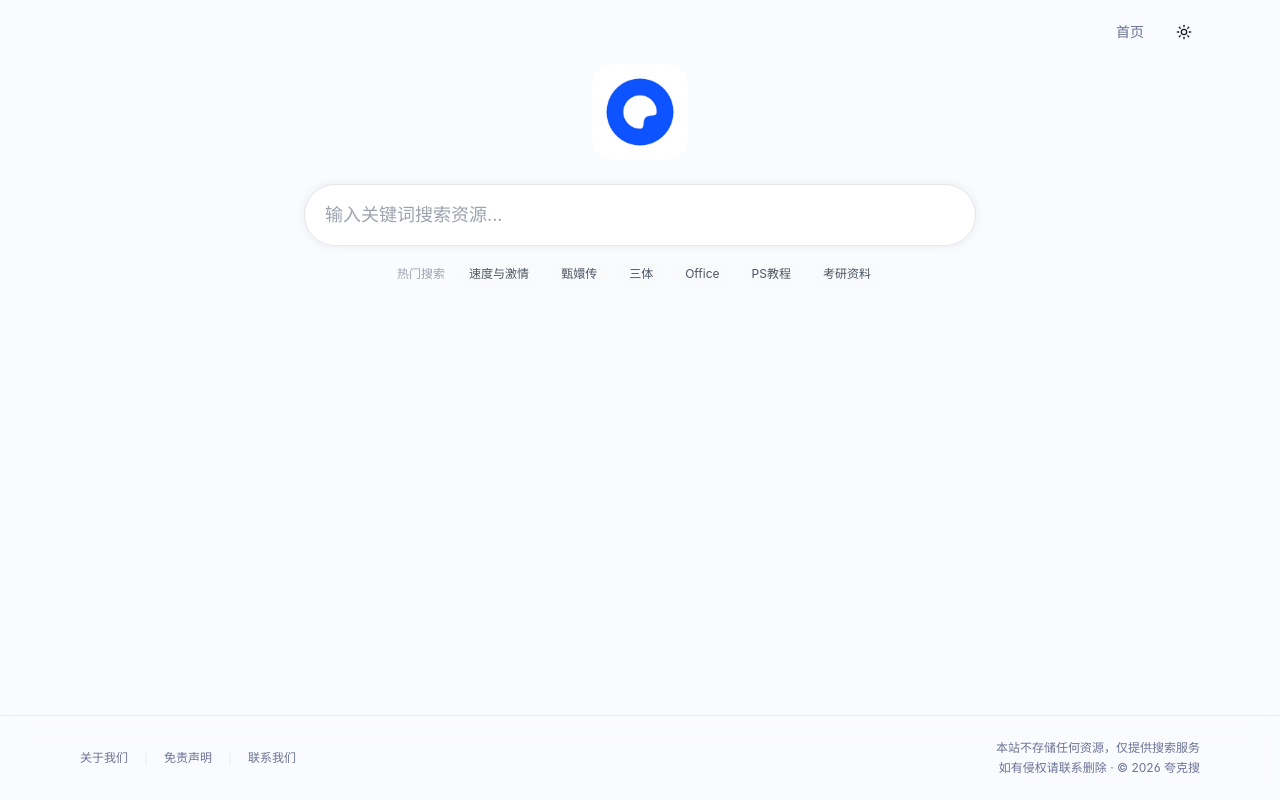
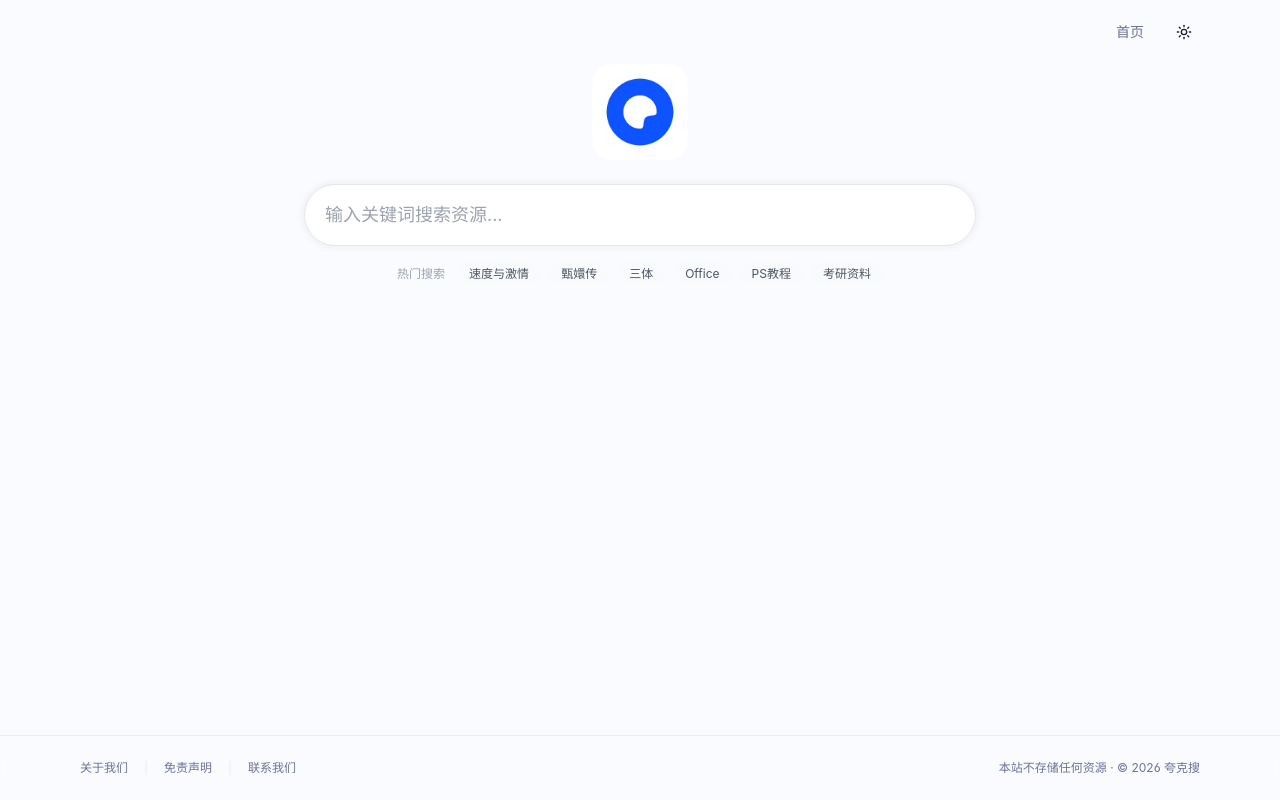
Before and after one commit to laoma2053/kuakeso, a Next.js app: page / in a window 1280 px wide. Built offline with nearby package versions, Linux system fonts and the light colour scheme.

Commit message:
更新 footer.tsx

```diff
--- a/src/components/footer.tsx
+++ b/src/components/footer.tsx
@@ -23,8 +23,7 @@ export function Footer() {
 
           {/* 右：版权 */}
           <div className="text-xs text-text-secondary dark:text-text-secondary-dark md:text-right">
-            <p>本站不存储任何资源，仅提供搜索服务</p>
-            <p className="mt-1">如有侵权请联系删除 · © {new Date().getFullYear()} 夸克搜</p>
+            <p>本站不存储任何资源 · © {new Date().getFullYear()} 夸克搜</p>
           </div>
 
         </div>
```
